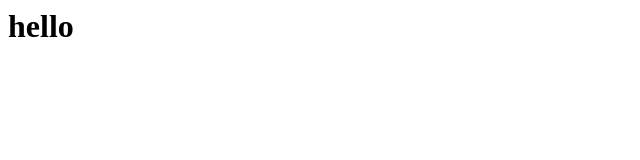
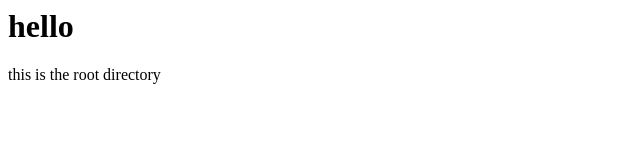
Before and after one commit to hopelessgains/Ofiicialsite, a plain HTML site: page index.html in a window 1280 px wide. Shown: the whole page, without its empty margins (0-640 px from the left). Drawn offline with Linux system fonts and the light colour scheme.

Commit message:
Update index.html

```diff
--- a/index.html
+++ b/index.html
@@ -1 +1,2 @@
 <h1>hello</h1>
+<p>this is the root directory</p>
```
